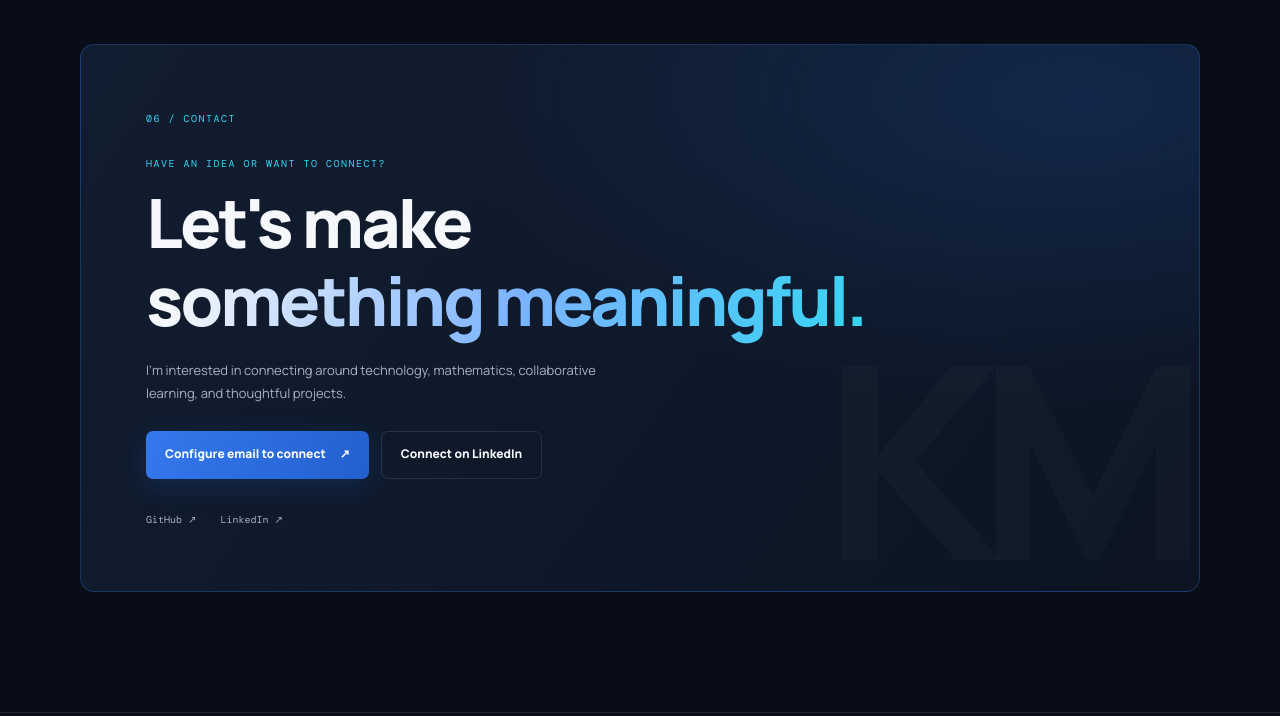
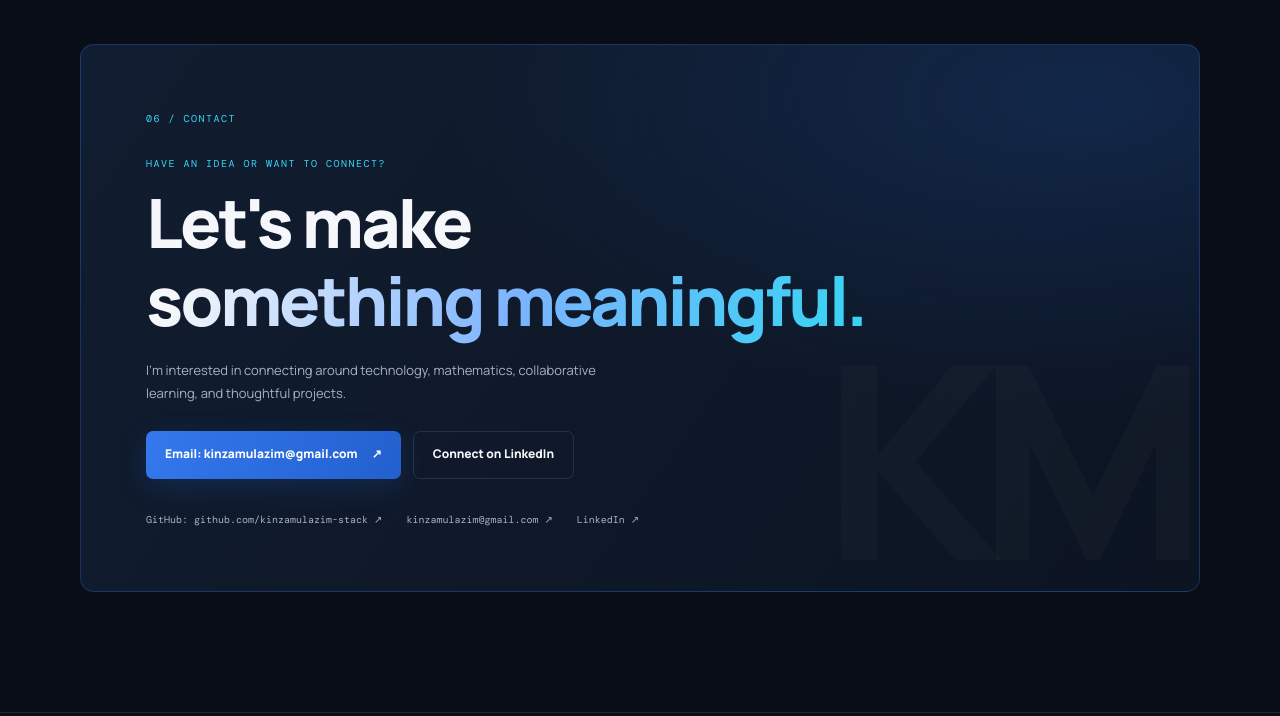
Before and after one commit to kinzamulazim-stack/Kinza-Mulazim, a plain HTML site: page index.html in a window 1280 px wide. Shown: the part 4971-5687 px from the top of the page. Drawn offline with nearby package versions, Linux system fonts and the light colour scheme.

Commit message:
Add email and GitHub contact details

```diff
--- a/index.html
+++ b/index.html
@@ -3,7 +3,7 @@
 <head>
   <meta charset="UTF-8">
   <meta name="viewport" content="width=device-width, initial-scale=1">
-  <meta name="theme-color" content="#080d18">
+  <meta name="theme-color" content="#f4f7fc">
   <meta name="description" content="Kinza Mulazim — Mathematics student, full-stack web developer, and AI & automation enthusiast. Where Mathematics Meets Technology.">
   <meta property="og:title" content="Kinza Mulazim | Mathematics Meets Technology">
   <meta property="og:description" content="Explore the work, interests, and learning journey of Kinza Mulazim.">
@@ -106,7 +106,7 @@
     </section>
 
     <section class="section container contact-section" id="contact">
-      <div class="contact-panel reveal"><span class="section-index">06 / CONTACT</span><p class="contact-kicker">HAVE AN IDEA OR WANT TO CONNECT?</p><h2>Let's make<br><span class="gradient-text">something meaningful.</span></h2><p class="contact-copy">I'm interested in connecting around technology, mathematics, collaborative learning, and thoughtful projects.</p><div class="contact-actions"><a class="button button-primary" id="email-link" href="#contact">Configure email to connect <span>↗</span></a><a class="button button-secondary" href="https://www.linkedin.com/in/kinza-mulazim-3698233b4/" target="_blank" rel="noopener noreferrer">Connect on LinkedIn</a></div><div class="contact-social"><a href="https://github.com/kinzamulazim-stack" target="_blank" rel="noopener noreferrer">GitHub ↗</a><a href="https://www.linkedin.com/in/kinza-mulazim-3698233b4/" target="_blank" rel="noopener noreferrer">LinkedIn ↗</a></div></div>
+      <div class="contact-panel reveal"><span class="section-index">06 / CONTACT</span><p class="contact-kicker">HAVE AN IDEA OR WANT TO CONNECT?</p><h2>Let's make<br><span class="gradient-text">something meaningful.</span></h2><p class="contact-copy">I'm interested in connecting around technology, mathematics, collaborative learning, and thoughtful projects.</p><div class="contact-actions"><a class="button button-primary" id="email-link" href="mailto:kinzamulazim@gmail.com">Email: kinzamulazim@gmail.com <span>↗</span></a><a class="button button-secondary" href="https://www.linkedin.com/in/kinza-mulazim-3698233b4/" target="_blank" rel="noopener noreferrer">Connect on LinkedIn</a></div><div class="contact-social"><a href="https://github.com/kinzamulazim-stack" target="_blank" rel="noopener noreferrer">GitHub: github.com/kinzamulazim-stack ↗</a><a href="mailto:kinzamulazim@gmail.com">kinzamulazim@gmail.com ↗</a><a href="https://www.linkedin.com/in/kinza-mulazim-3698233b4/" target="_blank" rel="noopener noreferrer">LinkedIn ↗</a></div></div>
     </section>
   </main>
   <footer class="footer"><div class="container footer-inner"><a class="brand" href="#home"><span class="brand-mark">K<span>M</span></span><span class="brand-name">KINZA<span>.</span></span></a><p>Where Mathematics Meets Technology.</p><span>© <span id="year"></span> Kinza Mulazim</span><a class="back-top" href="#home" aria-label="Back to top">↑</a></div></footer>
```
